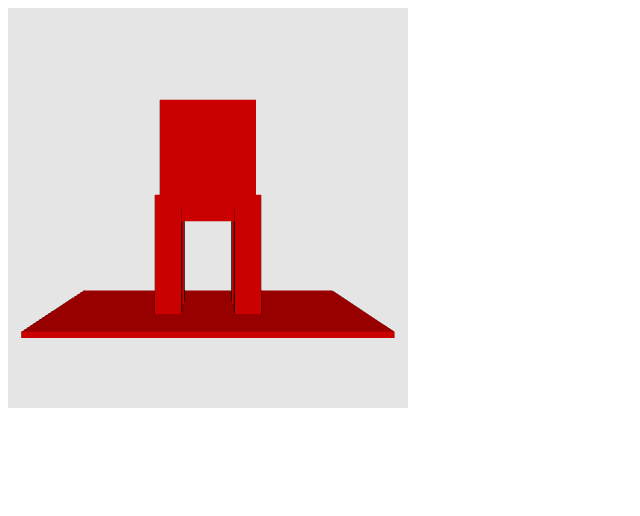
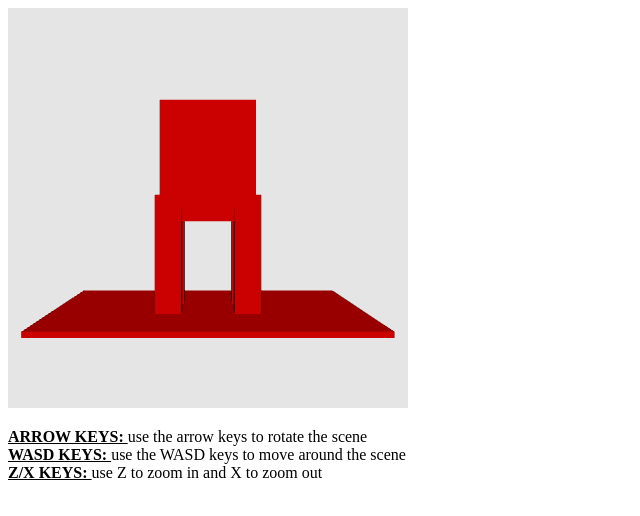
Before and after one commit to Kwiddy/WebGL-Interactive-Living-Room, a plain HTML site: page index.html in a window 1280 px wide. Shown: the whole page, without its empty margins (0-640 px from the left). Drawn offline with Linux system fonts and the light colour scheme.

Commit message:
Added on screen instructions

```diff
--- a/index.html
+++ b/index.html
@@ -9,6 +9,13 @@
         <canvas id="webgl" width="400" height="400">
             Please use a browser that supports "canvas"
         </canvas>
+        <p>
+            <b><u>ARROW KEYS: </u></b> use the arrow keys to rotate the scene
+            <br>
+            <b><u>WASD KEYS: </u></b> use the WASD keys to move around the scene
+            <br>
+            <b><u>Z/X KEYS: </u></b> use Z to zoom in and X to zoom out
+        </p>
 
         <script src="./lib/webgl-utils.js"></script>
         <script src="./lib/webgl-debug.js"></script>
```
